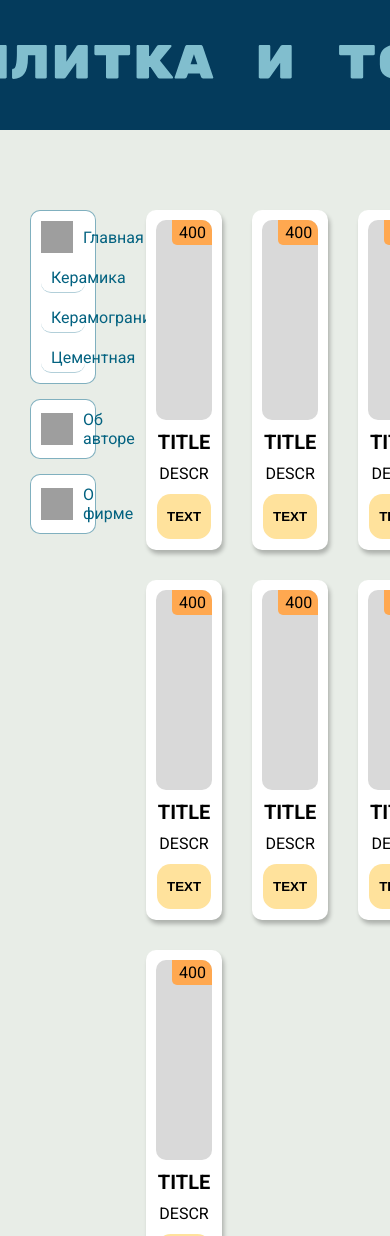
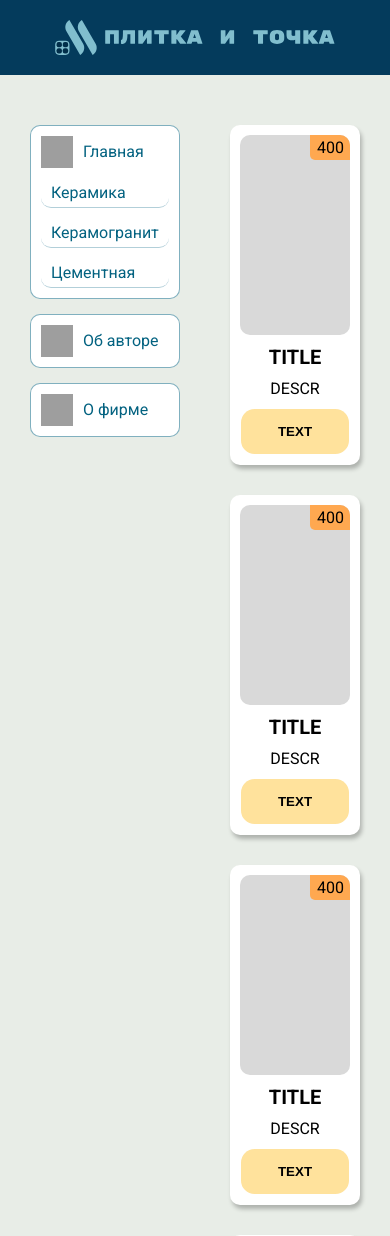
Before and after one commit to neketli/tiles-shop, a PHP site: page / in a window 390 px wide. Shown: the top 1236 px of the page. Run offline with PHP 8.4, Linux system fonts and the light colour scheme; grey boxes are pictures that could not be loaded.

Commit message:
Update layout styles

```diff
--- a/styles/style.css
+++ b/styles/style.css
@@ -7,10 +7,21 @@
   align-items: center;
   justify-content: center;
   background: #043b5c;
-  margin-bottom: 50px;
+  margin-bottom: 20px;
 }
 .header__logo {
+  display: flex;
+  align-items: center;
+  justify-content: center;
   padding: 20px;
+}
+.header__logo img {
+  width: 90%;
+}
+@media (max-width: 769px) {
+  .header__logo img {
+    width: 80%;
+  }
 }
 
 .footer {
@@ -229,6 +240,7 @@ a {
   flex: 1 0 auto;
 }
 .main__sidebar {
+  min-width: 150px;
   max-width: 20%;
 }
 .main__content {
@@ -239,4 +251,19 @@ a {
   display: grid;
   gap: 30px;
   grid-template-columns: repeat(4, 1fr);
+}
+@media (max-width: 1025px) {
+  .products {
+    grid-template-columns: repeat(3, 1fr);
+  }
+}
+@media (max-width: 728px) {
+  .products {
+    grid-template-columns: repeat(2, 1fr);
+  }
+}
+@media (max-width: 500px) {
+  .products {
+    grid-template-columns: repeat(1, 1fr);
+  }
 }/*# sourceMappingURL=style.css.map */
--- a/styles/style.scss
+++ b/styles/style.scss
@@ -39,6 +39,7 @@ a {
   flex: 1 0 auto;
 
   &__sidebar {
+    min-width: 150px;
     max-width: 20%;
   }
 
@@ -51,4 +52,16 @@ a {
   display: grid;
   gap: 30px;
   grid-template-columns: repeat(4, 1fr);
+
+  @media (max-width: 1025px) {
+    grid-template-columns: repeat(3, 1fr);
+  }
+
+  @media (max-width: 728px) {
+    grid-template-columns: repeat(2, 1fr);
+  }
+
+  @media (max-width: 500px) {
+    grid-template-columns: repeat(1, 1fr);
+  }
 }
```
Also changed, not shown: components/header/_header.scss (+11 -1 lines), 1 other file.
